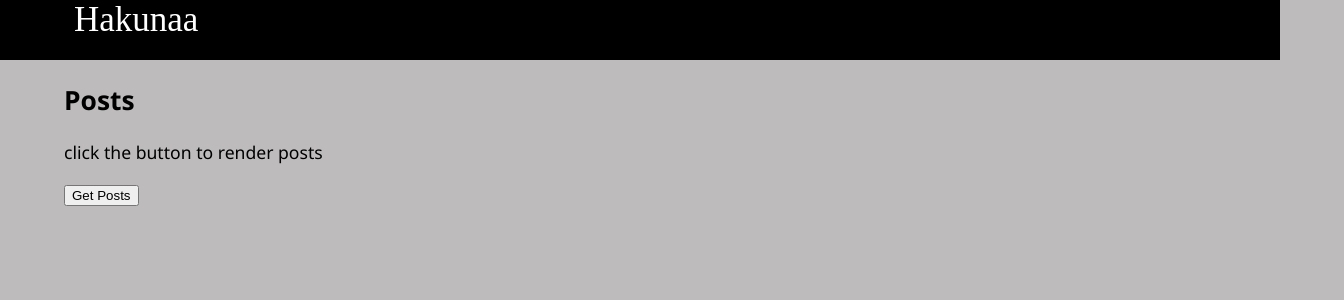
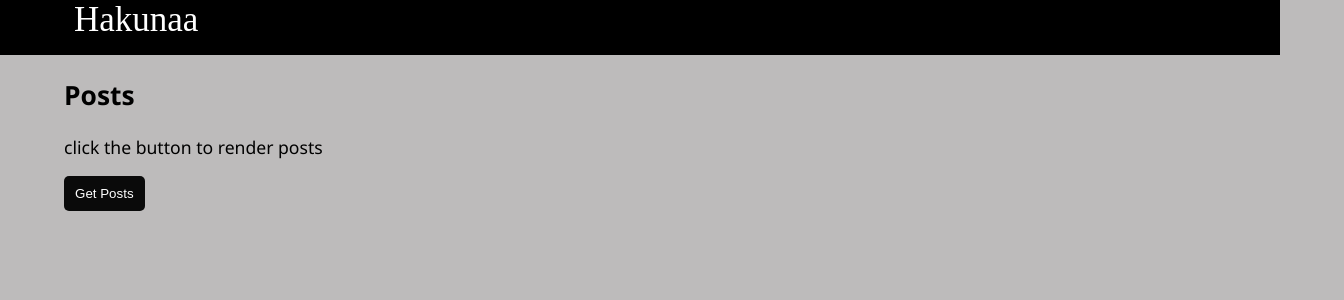
Before and after one commit to J-Sumer/React-Testing, a React (Create React App) app: page / in a window 1280 px wide. Shown: the top 300 px of the page, 1344 px wide, since content can reach past the window. Built offline with nearby package versions, Linux system fonts and the light colour scheme.

Commit message:
Redux testing

```diff
--- a/src/App.js
+++ b/src/App.js
@@ -31,7 +31,7 @@ class App extends Component {
     }
 
     return (
-      <div className="App">
+      <div className="App" data-test="appComponent">
         <Header></Header>
         <section className="main">
           <Headline header="Posts" desc="click the button to render posts" />
@@ -57,7 +57,6 @@ class App extends Component {
 }
 
 const mapStateToProps = state => {
-  console.log(state)
   return {
     posts: state.posts
   }
--- a/src/app.scss
+++ b/src/app.scss
@@ -2,11 +2,12 @@ body {
   background: #bdbbbb;
   margin: 0;
   padding: 0;
-  // overflow: hidden;
+  // overflow-x: hidden;
+  width: 100%;
 }
 
 .main {
-  width: 100%;
+  width: 90%;
   margin: 20px 0 0 5%;
   // padding: 0 10px;
   font-size: 110%;
--- a/src/components/button/index.js
+++ b/src/components/button/index.js
@@ -1,5 +1,6 @@
 import React from 'react'
 import PropTypes from 'prop-types'
+import './styles.scss'
 
 class SharedButton extends React.Component {
 
--- a/src/components/button/styles.scss
+++ b/src/components/button/styles.scss
@@ -0,0 +1,8 @@
+button{
+  background-color: rgb(10, 10, 10);
+  color:white;
+  border: 0px;
+  min-width: 7%;
+  min-height: 35px;
+  border-radius: 5px;
+}
--- a/src/components/header/styles.scss
+++ b/src/components/header/styles.scss
@@ -1,8 +1,8 @@
 header {
   background:black;
   display: block;
-  width: 100%;
-  height: 60px;
+  // width: 100%;
+  height: 55px;
   margin:  0;
   padding: 0 0px;
 
```
Also changed, not shown: 2 other files (tests, documents, lock files or other folders).
